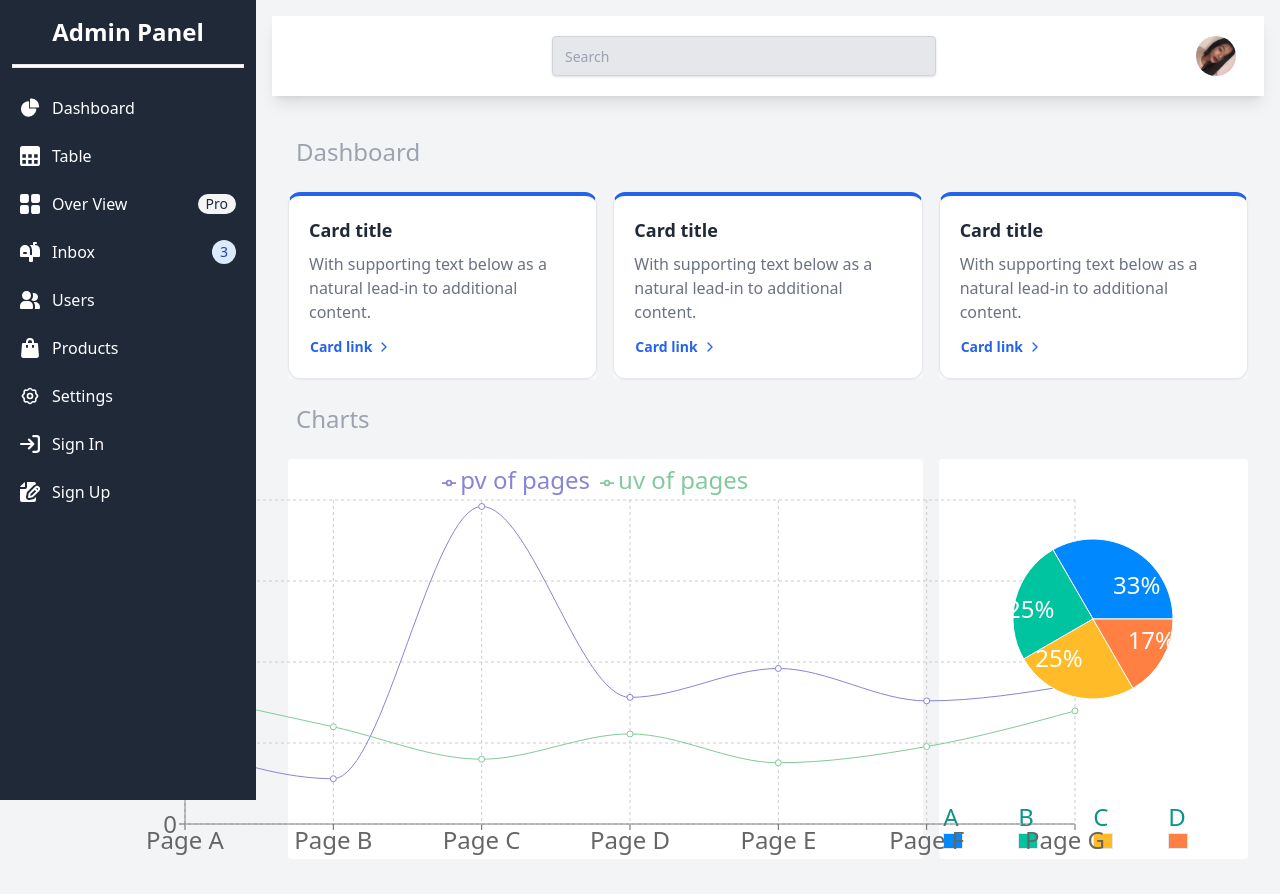
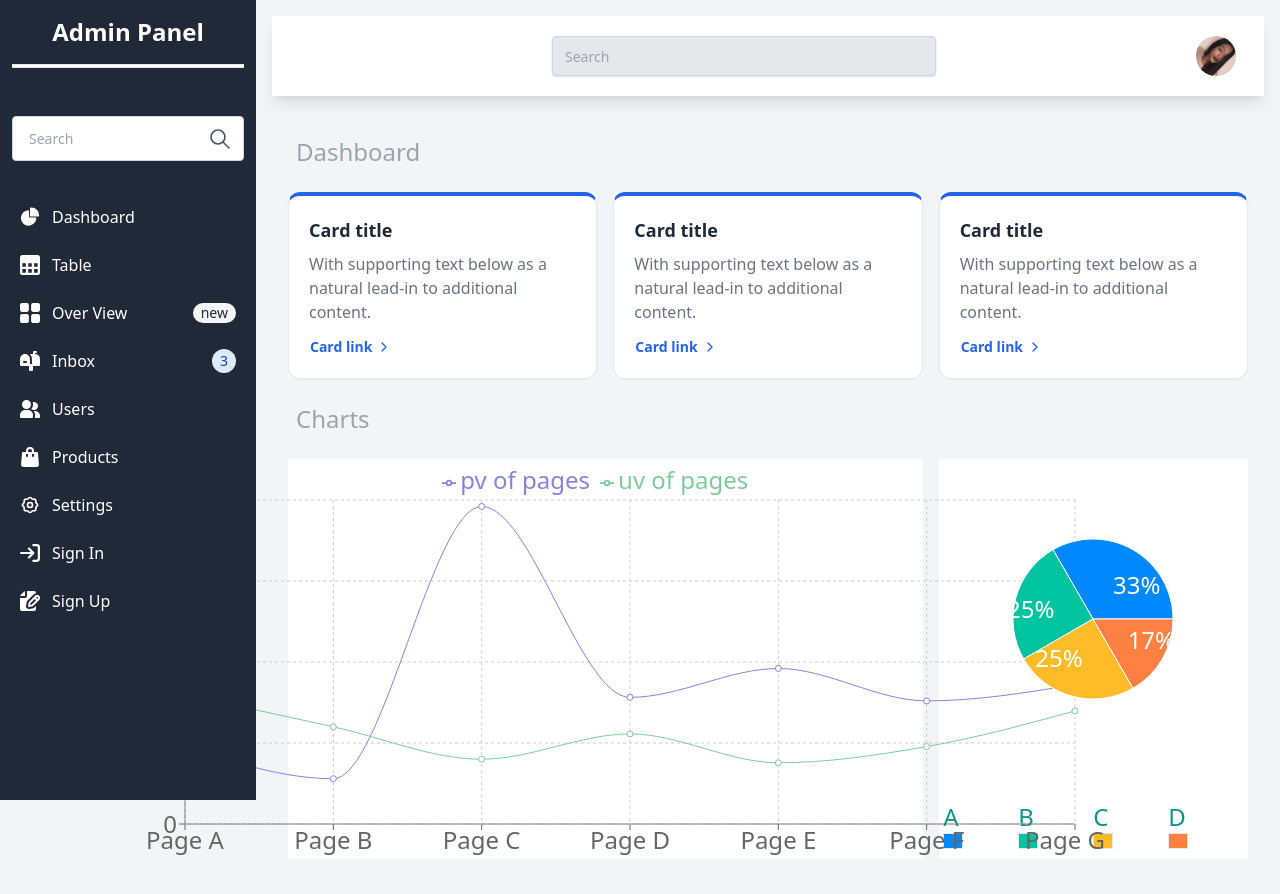
Before and after one commit to yadamoon/Admin-Panel, a React (Vite) app in the folder Dashboard/: page / in a window 1280 px wide. Shown: the top 894 px of the page. Built offline with nearby package versions, Linux system fonts and the light colour scheme.

Commit message:
add new search input fields

```diff
--- a/Dashboard/src/components/SideBar/SideBar.jsx
+++ b/Dashboard/src/components/SideBar/SideBar.jsx
@@ -21,6 +21,37 @@ const SideBar = () => {
           </div>
           <div className="flex border h-1 bg-white"></div>
           <ul className="space-y-2 my-5 font-medium">
+            <div className=" flex justify-start items-center py-7 relative">
+              <input
+                className="text-sm leading-none text-left text-gray-600 px-4 py-3 w-full border rounded border-gray-300  outline-none"
+                type="text"
+                placeholder="Search"
+              />
+              <svg
+                className="absolute right-3 z-10 cursor-pointer"
+                width={24}
+                height={24}
+                viewBox="0 0 24 24"
+                fill="none"
+                xmlns="http://www.w3.org/2000/svg"
+              >
+                <path
+                  d="M10 17C13.866 17 17 13.866 17 10C17 6.13401 13.866 3 10 3C6.13401 3 3 6.13401 3 10C3 13.866 6.13401 17 10 17Z"
+                  stroke="#4B5563"
+                  strokeWidth="1.66667"
+                  strokeLinecap="round"
+                  strokeLinejoin="round"
+                />
+                <path
+                  d="M21 21L15 15"
+                  stroke="#4B5563"
+                  strokeWidth="1.66667"
+                  strokeLinecap="round"
+                  strokeLinejoin="round"
+                />
+              </svg>
+            </div>
+
             {/* Dashboard */}
             <li>
               <Link
@@ -94,7 +125,7 @@ const SideBar = () => {
                 </svg>
                 <span className="flex-1 ms-3 whitespace-nowrap">Over View</span>
                 <span className="inline-flex items-center justify-center px-2 ms-3 text-sm font-medium text-gray-800 bg-gray-100 rounded-full dark:bg-gray-700 dark:text-gray-300">
-                  Pro
+                  new
                 </span>
               </Link>
             </li>
```
